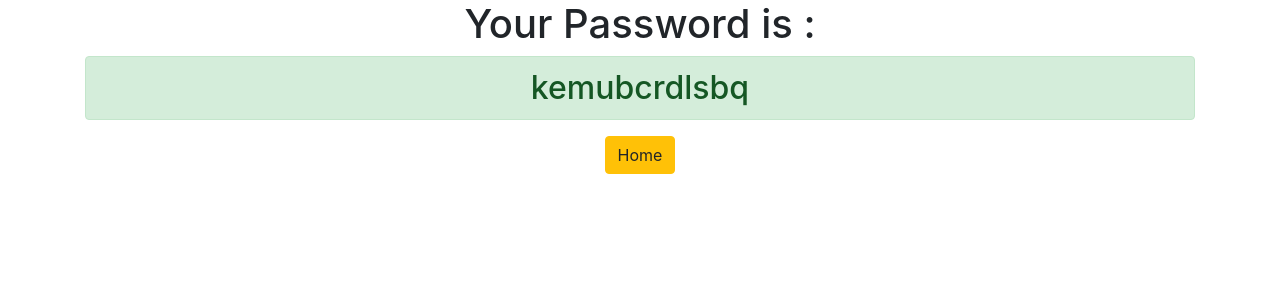
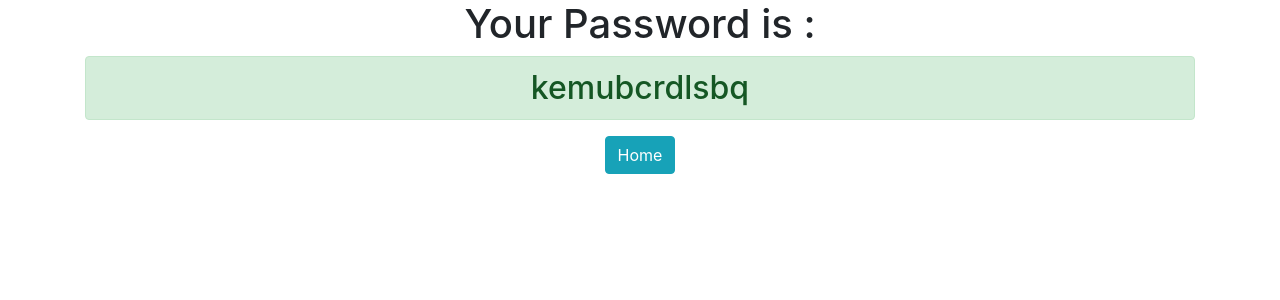
Before and after one commit to jeeth25/django3-passwordgenerator, a Django app: page /genpassword/ in a window 1280 px wide. Shown: the top 300 px of the page. Run offline with Django 3.2, Linux system fonts and the light colour scheme; some libraries are stand-ins or nearby versions.

Commit message:
I made some changes to the file

```diff
--- a/gen/templates/gen/password.html
+++ b/gen/templates/gen/password.html
@@ -3,5 +3,5 @@
 <div class="container text-center">
 <h1> Your Password is :</h1>
 <h2 class="alert alert-success">{{password}}</h2>
-<a href="{% url 'home' %}" class="btn btn-warning">Home</a>
+<a href="{% url 'home' %}" class="btn btn-info">Home</a>
 </div>
--- a/pass_gen/settings.py
+++ b/pass_gen/settings.py
@@ -20,7 +20,7 @@ BASE_DIR = Path(__file__).resolve(strict=True).parent.parent
 # See https://docs.djangoproject.com/en/3.1/howto/deployment/checklist/
 
 # SECURITY WARNING: keep the secret key used in production secret!
-SECRET_KEY = '39!yr42#_fmzas7!xxskdr9nm)ub*@-s*q(j9ougoqd*2mj5q9'
+SECRET_KEY = '39!yafar42#_fmzas7!xxskdr9nm)ub*@-s*q(j9ougoqd*2mj5q9'
 
 # SECURITY WARNING: don't run with debug turned on in production!
 DEBUG = True
```
